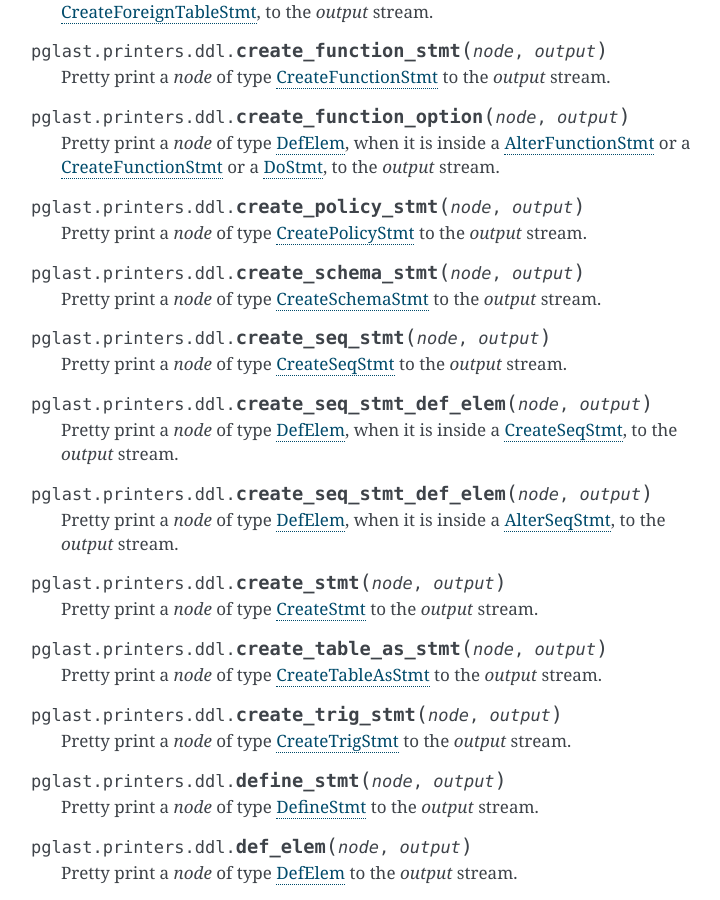
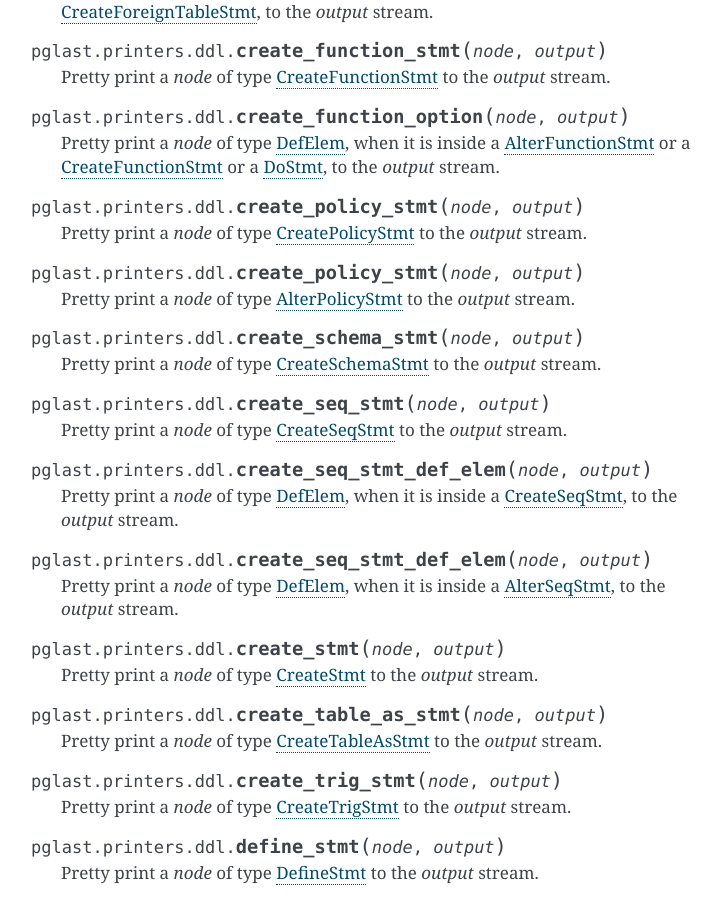
Before and after one commit to lelit/pglast, a Sphinx documentation site: the page built from docs/ddl.rst, in a window 1280 px wide and 900 px high, scrolled down 2434 px. Shown: the whole window, without its empty margins (389-1109 px from the left). Built offline with Sphinx 7.4.7, drawn with Linux system fonts in a browser that asks for light colours.

Commit message:
Regenerate printers documentation

```diff
--- a/docs/ddl.rst
+++ b/docs/ddl.rst
@@ -234,6 +234,12 @@
 
    Pretty print a `node` of type `CreatePolicyStmt <https://github.com/lfittl/libpg_query/blob/d710cb0/src/postgres/include/nodes/parsenodes.h#L2306>`__ to the `output` stream.
 
+.. index:: AlterPolicyStmt
+
+.. function:: create_policy_stmt(node, output)
+
+   Pretty print a `node` of type `AlterPolicyStmt <https://github.com/lfittl/libpg_query/blob/d710cb0/src/postgres/include/nodes/parsenodes.h#L2322>`__ to the `output` stream.
+
 .. index:: CreateSchemaStmt
 
 .. function:: create_schema_stmt(node, output)
--- a/docs/dml.rst
+++ b/docs/dml.rst
@@ -81,6 +81,12 @@
 .. function:: alias(node, output)
 
    Pretty print a `node` of type `Alias <https://github.com/lfittl/libpg_query/blob/d710cb0/src/postgres/include/nodes/primnodes.h#L39>`__ to the `output` stream.
+
+.. index:: BitString
+
+.. function:: bitstring(node, output)
+
+   Pretty print a `node` of type `BitString <https://github.com/lfittl/libpg_query/blob/d710cb0/src/postgres/include/nodes/value.h#L42>`__ to the `output` stream.
 
 .. index:: BoolExpr
 
```
